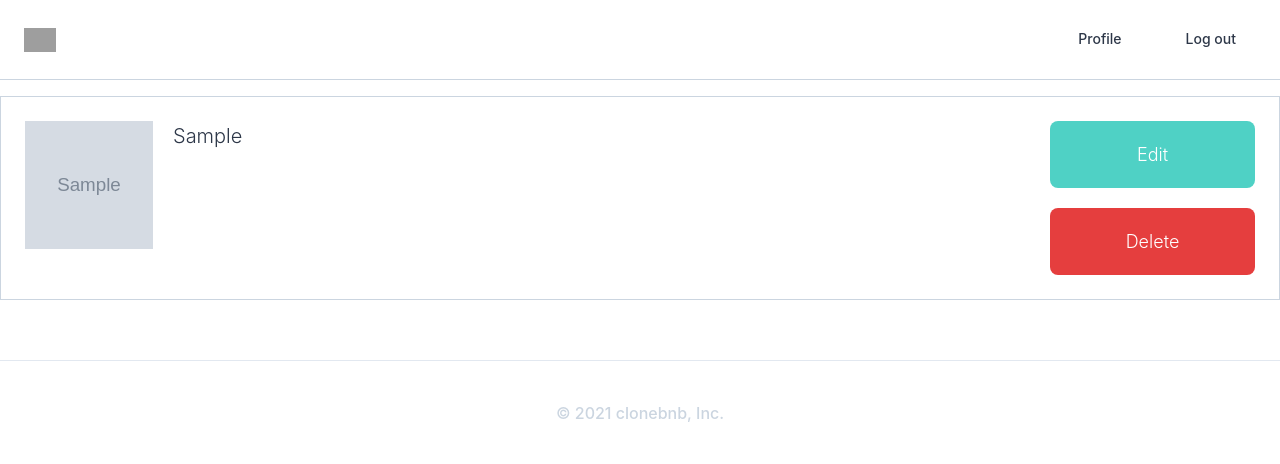
After one commit to KimHS0915/python-django-clone-coding, a Django app: page /rooms/1/photos in a window 1280 px wide. The commit adds this page. Shown: the top 464 px of the page. Run offline with Django 3.2, Linux system fonts and the light colour scheme; a user stored in the database is signed in; tables that the repository leaves empty hold one stand-in row (values such as "Sample post"); grey boxes marked "Sample" are stand-in pictures; some libraries are stand-ins or nearby versions; grey boxes are pictures that could not be loaded.

Commit message:
Add room photos

```diff
--- a/rooms/urls.py
+++ b/rooms/urls.py
@@ -7,5 +7,6 @@ app_name = 'rooms'
 urlpatterns = [
     path('<int:pk>', views.RoomDetailView.as_view(), name='detail'),
     path('<int:pk>/edit', views.EditRoomView.as_view(), name='edit'),
+    path('<int:pk>/photos', views.RoomPhotosView.as_view(), name='photos'),
     path('search/', views.SearchView.as_view(), name='search'),
 ]
--- a/rooms/views.py
+++ b/rooms/views.py
@@ -1,9 +1,10 @@
+from django.http.response import Http404
 from django.shortcuts import render
 from django.views.generic import ListView, DetailView, View
+from django.views.generic.edit import UpdateView
 from django.core.paginator import Paginator
-from django.views.generic.edit import UpdateView
-from . import models
-from . import forms
+from users import mixins as user_mixins
+from . import models, forms
 
 
 class HomeView(ListView):
@@ -100,7 +101,7 @@ class SearchView(View):
         return render(request, "rooms/search.html", context={'form': form})
 
 
-class EditRoomView(UpdateView):
+class EditRoomView(user_mixins.LoggedInOnlyView, UpdateView):
 
     model = models.Room
     template_name = 'rooms/room_edit.html'
@@ -123,3 +124,21 @@ class EditRoomView(UpdateView):
         "facilities",
         "house_rules",
     )
+
+    def get_object(self, queryset=None):
+        room = super().get_object(queryset=queryset)
+        if room.host.pk != self.request.user.pk:
+            raise Http404()
+        return room
+
+
+class RoomPhotosView(user_mixins.LoggedInOnlyView, DetailView):
+
+    model = models.Room
+    template_name = 'rooms/room_photos.html'
+
+    def get_object(self, queryset=None):
+        room = super().get_object(queryset=queryset)
+        if room.host.pk != self.request.user.pk:
+            raise Http404()
+        return room
--- a/templates/rooms/room_edit.html
+++ b/templates/rooms/room_edit.html
@@ -10,5 +10,8 @@
 {% block content %}
     <div class='container lg:w-5/12 md:w-1/2 xl:w-1/4 mx-auto my-10 flex flex-col items-center border p-6 border-gray-600'>
         {% include 'mixins/room/room_form.html' with form=form cta='Update room' %}
+        <div class="mt-5">
+            <a href='{% url "rooms:photos" room.pk %}' class='text-teal-500 font-medium'>Edit Photos</a>
+        </div>
     </div>
 {% endblock %}
--- /dev/null
+++ b/templates/rooms/room_photos.html
@@ -0,0 +1,25 @@
+{% extends 'base.html' %}
+
+{% block page_title %}
+    {{ room.name }}'s Photos
+{% endblock %}
+
+{% block search_bar %}
+{% endblock %}
+
+{% block content %}
+    <div class='container mx-auto my-10 flex flex-col'>
+            {% for photo in room.photos.all %}
+            <div class="mb-5 border p-6 border-gray-400 flex justify-between">
+                <div class='flex items-start'>
+                    <img src='{{ photo.file.url }}' class='w-32 h-32' />
+                    <span class='ml-5 text-xl'>{{ photo.caption }}</span>
+                </div>
+                <div class='flex flex-col w-1/6'>
+                    <a class='btn-link mb-5 bg-teal-400' href='#'>Edit</a>
+                    <a class='btn-link bg-red-600' href='#'>Delete</a>
+                </div>
+            </div>
+            {% endfor %}
+    </div>
+{% endblock %}
```
